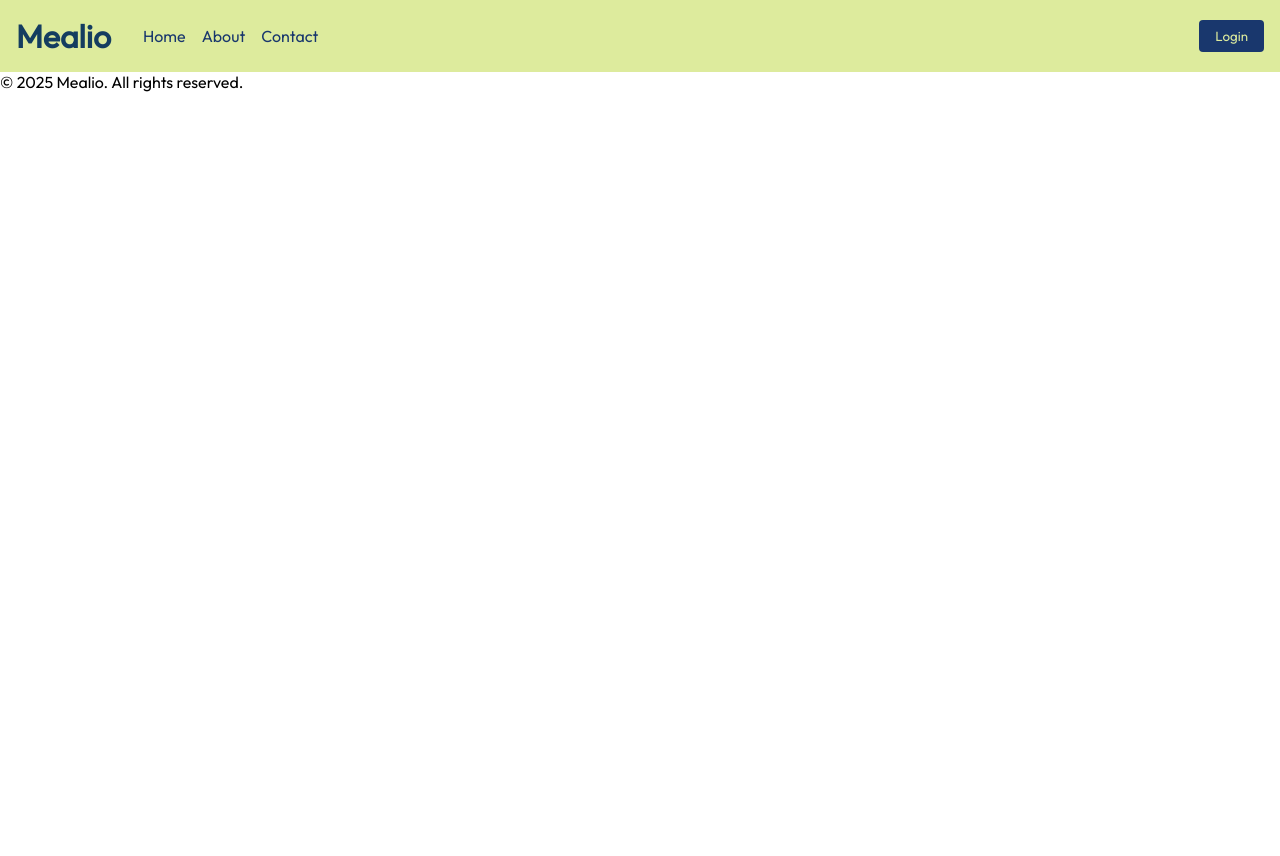
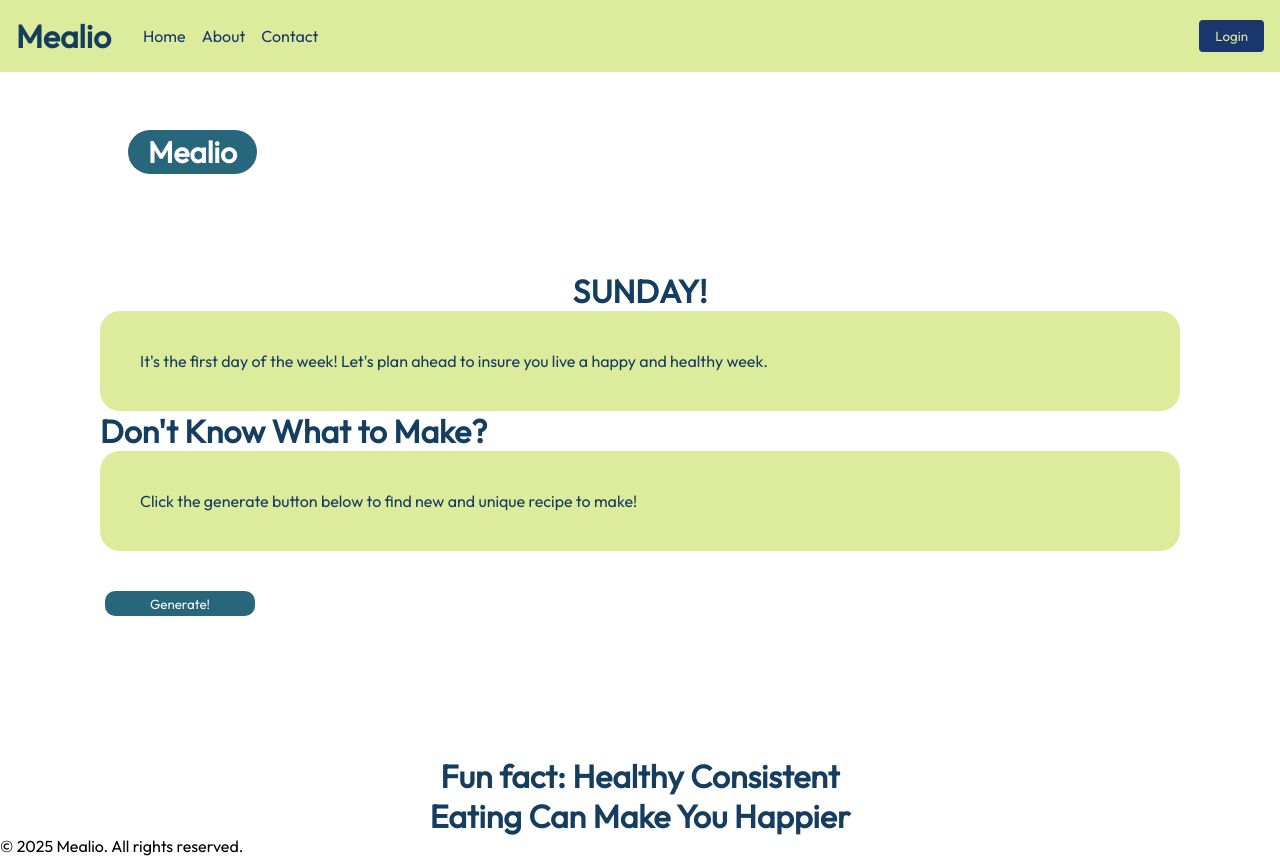
Before and after one commit to demian-wolf/leedshack-2025-project, a React (Vite) app in the folder frontend/: page /day/0/ in a window 1280 px wide. Before the commit the page ends 800 px from the top, so only its background shows below. Built offline with nearby package versions, Linux system fonts and the light colour scheme.

Commit message:
Refactor Monday/Days

```diff
--- a/frontend/src/App.jsx
+++ b/frontend/src/App.jsx
@@ -5,7 +5,7 @@ import { Route, Routes, useLocation } from "react-router-dom";
 
 import { Auth } from "./Pages/Auth/Auth"
 import { Home } from "./Pages/Home/Home";
-import { Monday } from "./Pages/Monday/Monday";
+import { Day } from "./Pages/Day/Day";
 import SelectTags from "./Pages/SelectTags/SelectTags";
 import Details from "./Pages/Details/Details";
 
@@ -33,7 +33,7 @@ const App = () => {
             <Route path="/login" element={<Auth/>}/>
             <Route path="/signup" element={<Auth/>}/>
 
-            <Route path="/Monday" element={<Monday/>}/>
+            <Route path="/day/:id" element={<Day/>}/>
             <Route path="/selectTags" element={<SelectTags/>}/>
             <Route path="/details/:id" element={<Details/>}/>
           </Routes>
--- a/frontend/src/Pages/Monday/Monday.jsx
+++ b/frontend/src/Pages/Day/Day.jsx
@@ -1,8 +1,8 @@
 import React from "react";
 
-import styles from "./Monday.module.css";
+import styles from "./Day.module.css";
 
-export const Monday = () => {
+export const Day = () => {
     return( <div className={styles.maincontainer} >
             <div className={styles.navbar}>
             <a className= {styles.title} href="">Mealio</a>
@@ -10,7 +10,7 @@ export const Monday = () => {
             </div>
             <div className={styles.aboutsection}>
                 <h1 className={styles.dayofweek}>SUNDAY!</h1>
-                < p classname={styles.textday}>It's the first day of the week! Let's plan ahead to insure you live a happy and healthy week. </p>
+                < p className={styles.textday}>It's the first day of the week! Let's plan ahead to insure you live a happy and healthy week. </p>
 
                 <h1 className={styles.gettingrecipe}>Don't Know What to Make?</h1>
                 <p className={styles.clickmybtn}>Click the generate button below to find new and unique recipe to make! </p>
@@ -21,12 +21,7 @@ export const Monday = () => {
 
             <div className={styles.bottomsection}>
                <h1>Fun fact: Healthy Consistent Eating Can Make You Happier</h1>
-
             </div>
-
         </div>
-
-
-
         )
     };
--- a/frontend/src/Pages/Home/Home.jsx
+++ b/frontend/src/Pages/Home/Home.jsx
@@ -9,13 +9,13 @@ export const Home = () => {
         <div className={styles.menu}>
 
             <ul className={styles.menuItems}>
-                <li><a href="/monday">Monday</a></li>
-                <li><a href="/tuesday">Tuesday</a></li>
-                <li><a href="/wednesday">Wednesday</a></li>
-                <li><a href="/thursday">Thursday</a></li>
-                <li><a href="/friday">Friday</a></li>
-                <li><a href="/saturday">Saturday</a></li>
-                <li><a href="/sunday">Sunday</a></li>
+                <li><a href="/day/0/">Monday</a></li>
+                <li><a href="/day/1/">Tuesday</a></li>
+                <li><a href="/day/2/">Wednesday</a></li>
+                <li><a href="/day/3/">Thursday</a></li>
+                <li><a href="/day/4/">Friday</a></li>
+                <li><a href="/day/5/">Saturday</a></li>
+                <li><a href="/day/6/">Sunday</a></li>
             </ul>
         </div>
         </div>
@@ -33,7 +33,5 @@ export const Home = () => {
         </div>
 
     </div>
-
-
     )
 };
```
Also changed, not shown: frontend/src/Pages/Day/Day.module.css (renamed from frontend/src/Pages/Monday/Monday.module.css), frontend/src/Pages/Signup/Signup.jsx (line endings or trailing spaces).
